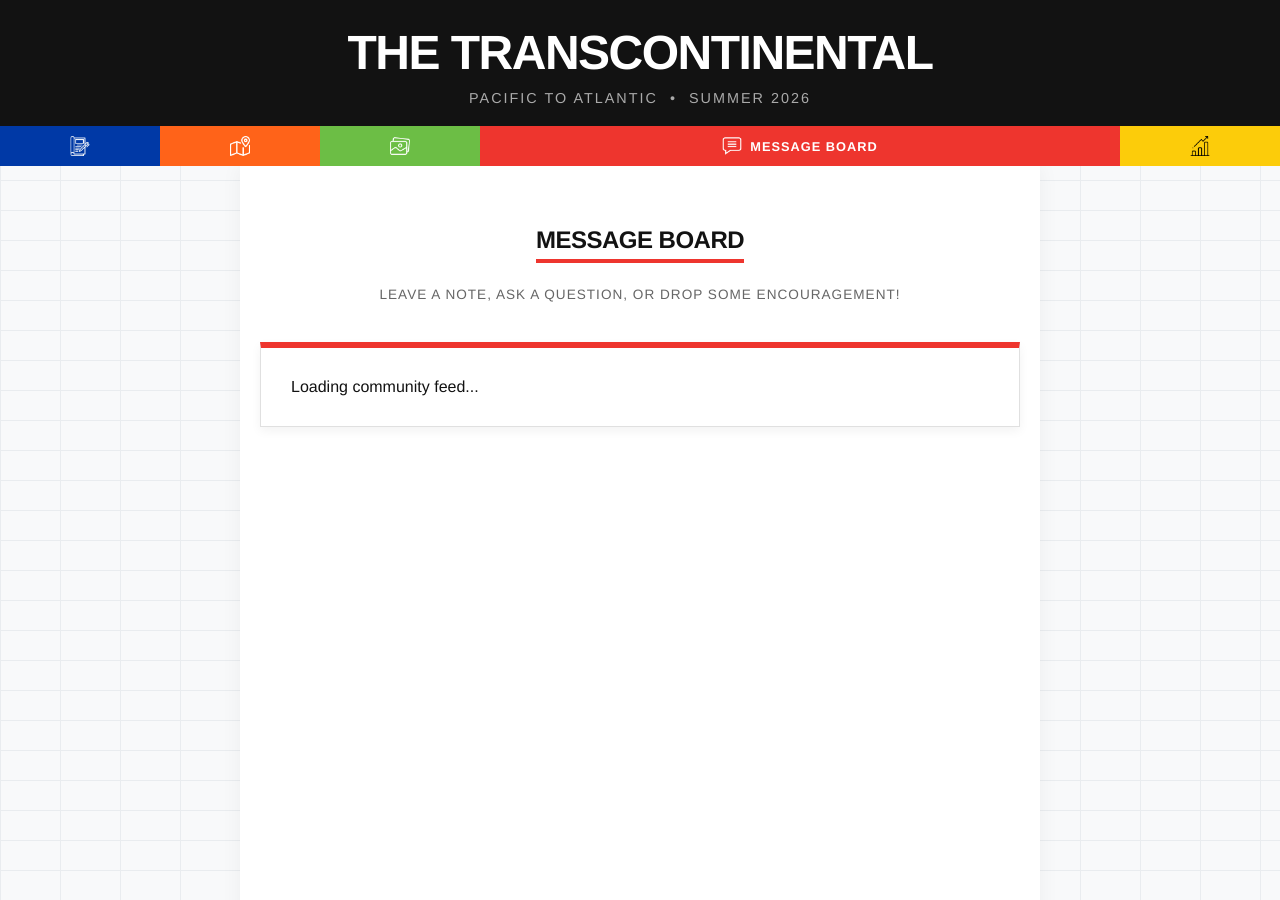
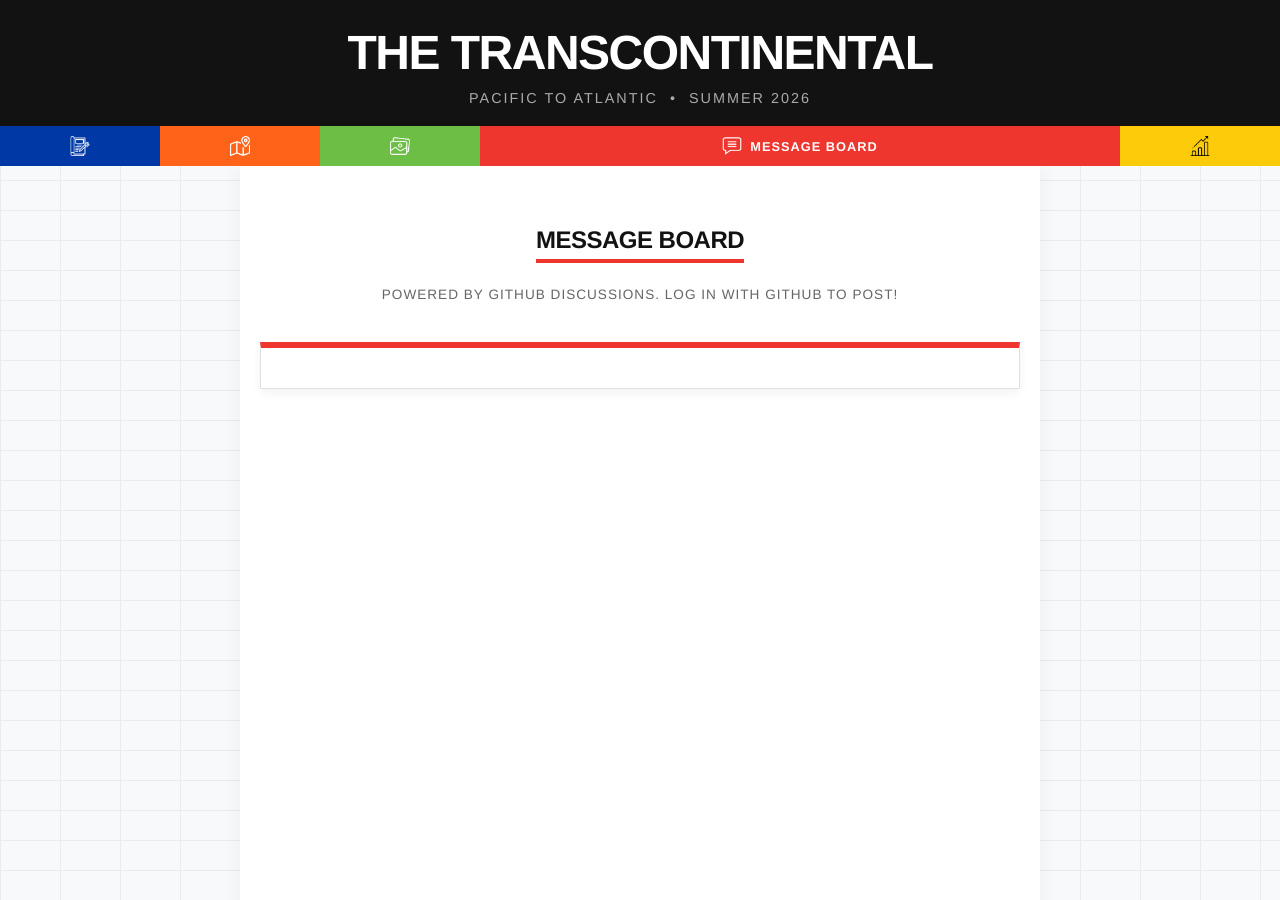
Before and after one commit to mschiller87/bike-tracker, a Jekyll site: the page built from board.html, in a window 1280 px wide and 900 px high. Built offline with Jekyll 4.4.1, drawn with Linux system fonts in a browser that asks for light colours; comment, search, counter and statistics services are not loaded.

Commit message:
Update board.html

```diff
--- a/board.html
+++ b/board.html
@@ -26,88 +26,39 @@
         margin-bottom: 10px;
     }
 
-    /* ---------------------------------------------------
-       CUSTOMIZING THE THIRD-PARTY WIDGET
-       --------------------------------------------------- */
-
-    #HCB_comment_box {
+    /* Giscus container styling */
+    .giscus {
         background: #fff;
-        padding: 30px;
+        padding: 20px;
         border: 1px solid #e0e0e0;
         box-shadow: 0 4px 10px rgba(0,0,0,0.05);
         border-top: 6px solid #EE352E;
-    }
-
-    /* Hide the widget's default messy header and links */
-    #HCB_comment_box h3,
-    #HCB_comment_box .hcb-link,
-    #HCB_comment_box .home-desc {
-        display: none !important;
-    }
-
-    /* Style the Text Box */
-    #HCB_comment_box textarea {
-        width: 100% !important;
-        box-sizing: border-box;
-        border: 2px solid #ccc !important;
-        border-radius: 0 !important;
-        padding: 15px !important;
-        font-family: inherit;
-        font-size: 1rem;
-        margin-bottom: 10px;
-    }
-    #HCB_comment_box textarea:focus {
-        border-color: #EE352E !important;
-        outline: none;
-    }
-
-    /* Style the Inputs (Name, Email, etc.) */
-    #HCB_comment_box input[type="text"] {
-        padding: 10px !important;
-        border: 1px solid #ccc !important;
-        font-family: inherit;
-        margin-bottom: 15px;
-    }
-
-    /* Style the Submit Button */
-    #HCB_comment_box .submit {
-        background-color: #121212 !important;
-        color: white !important;
-        border: none !important;
-        padding: 10px 25px !important;
-        text-transform: uppercase;
-        font-weight: bold;
-        cursor: pointer;
-        transition: background-color 0.2s;
-    }
-    #HCB_comment_box .submit:hover {
-        background-color: #EE352E !important;
-    }
-
-    /* Style the actual published comments */
-    .hcb-comment {
-        border-top: 1px solid #eee;
-        padding: 20px 0;
-    }
-    .hcb-comment .author {
-        font-weight: bold;
-        color: #0039A6;
-        text-transform: uppercase;
-        font-size: 0.9rem;
-    }
-    .hcb-comment .date {
-        font-size: 0.75rem;
-        color: #888;
-        margin-left: 10px;
     }
 </style>
 
 <div class="board-container">
     <div class="board-header">
         <h2>Message Board</h2>
-        <p style="color: #666; text-transform: uppercase; letter-spacing: 1px; font-size: 0.85rem;">Leave a note, ask a question, or drop some encouragement!</p>
+        <p style="color: #666; text-transform: uppercase; letter-spacing: 1px; font-size: 0.85rem;">
+            Powered by GitHub Discussions. Log in with GitHub to post!
+        </p>
     </div>
 
-    <div id="HCB_comment_box">Loading community feed...</div>
-    <script type="text/javascript" id="hcb"> /**/ </script>
+    <div class="giscus">
+        <script src="https://giscus.app/client.js"
+                data-repo="mschiller87/bike-tracker"
+                data-repo-id="R_kgDORxEVrw"
+                data-category="Announcements"
+                data-category-id="DIC_kwDORxEVr84C5YE4"
+                data-mapping="pathname"
+                data-strict="0"
+                data-reactions-enabled="1"
+                data-emit-metadata="0"
+                data-input-position="top"
+                data-theme="light"
+                data-lang="en"
+                crossorigin="anonymous"
+                async>
+        </script>
+    </div>
 </div>
```
